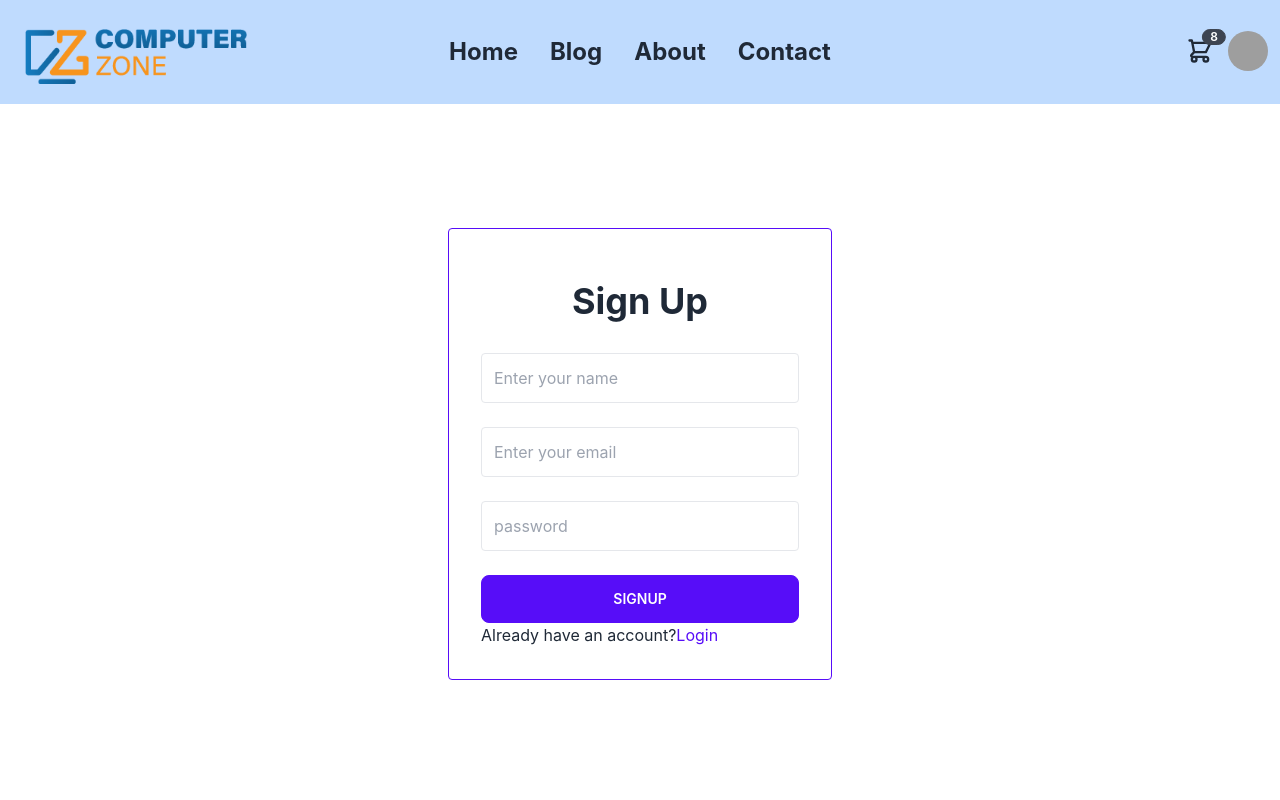
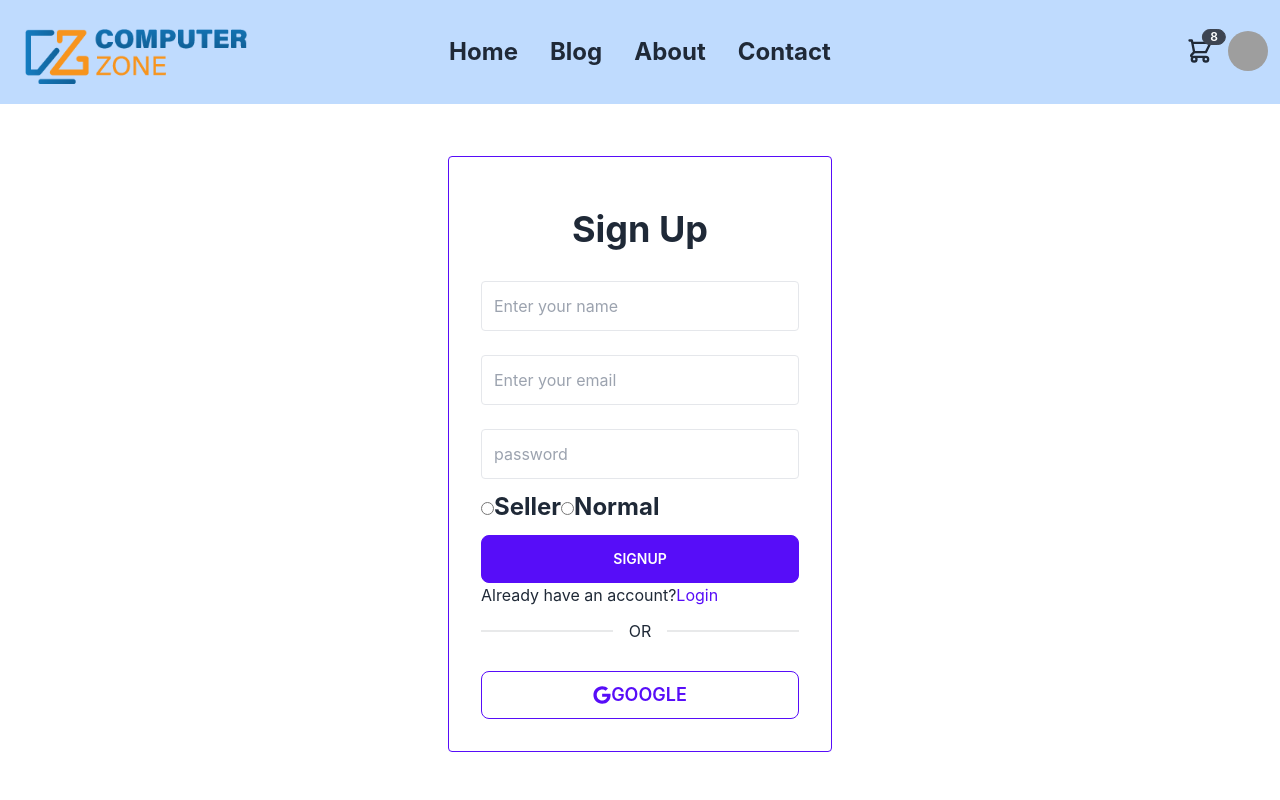
Before and after one commit to sauravmondal24/computer-zone-client, a React (Create React App) app: page /signup in a window 1280 px wide. Shown: the top 800 px of the page. Built offline with nearby package versions, Linux system fonts and the light colour scheme; grey boxes are pictures that could not be loaded.

Commit message:
Firebase sign up system setup

```diff
--- a/src/Auth/Login/Login.js
+++ b/src/Auth/Login/Login.js
@@ -1,20 +1,32 @@
-import React, { useState } from 'react';
+import React, { useContext, useState } from 'react';
 import { useForm } from 'react-hook-form';
 import { FaGoogle } from 'react-icons/fa';
 import { Link } from 'react-router-dom';
+import { AuthContext } from '../../Context/AuthProvider';
 
 const Login = () => {
 	const { register, handleSubmit } = useForm();
-	// const [data, setData] = useState('');
+	const [loginError, setLoginError] = useState('');
+	const { logIn } = useContext(AuthContext);
 
 	const handleLogin = (data) => {
 		console.log(data);
+		setLoginError('');
+		logIn(data.email, data.password)
+			.then((result) => {
+				const user = result.user;
+				console.log(user);
+			})
+			.catch((error) => {
+				console.log(error.message);
+				setLoginError(error.message);
+			});
 	};
 
 	return (
 		<div>
 			<div className="h-[700px] w-96 m-auto flex justify-center items-center">
-				<div className="border p-8 border-primary rounded">
+				<div className="border py-8 px-4 border-primary rounded shadow shadow-xl">
 					<h1 className="text-4xl font-bold text-center py-5">Login</h1>
 					<form onSubmit={handleSubmit(handleLogin)}>
 						<input
@@ -24,12 +36,14 @@ const Login = () => {
 						/>
 						<input
 							{...register('password')}
+							type="password"
 							placeholder="password"
 							className="w-full border my-3 p-3 rounded"
 						/>
 						<Link className="text-primary">Forget password</Link>
 
 						<button className="btn w-full btn-primary mt-3">Login</button>
+						<p className="text-red-500">{loginError}</p>
 
 						<p>
 							Don't have an account?
--- a/src/Auth/SignUp/SignUp.js
+++ b/src/Auth/SignUp/SignUp.js
@@ -1,11 +1,23 @@
-import React from 'react';
+import React, { useContext } from 'react';
 import { useForm } from 'react-hook-form';
 import { Link } from 'react-router-dom';
+import { FaGoogle } from 'react-icons/fa';
+import { AuthContext } from '../../Context/AuthProvider';
 
 const SignUp = () => {
 	const { register, handleSubmit } = useForm();
+
+	const { createUser } = useContext(AuthContext);
+
 	const handleSignUp = (data) => {
 		console.log(data);
+
+		createUser(data.email, data.password)
+			.then((result) => {
+				const user = result.user;
+				console.log(user);
+			})
+			.catch((error) => console.error(error));
 	};
 	return (
 		<div>
@@ -17,17 +29,40 @@ const SignUp = () => {
 							{...register('name')}
 							placeholder="Enter your name"
 							className="w-full border p-3 my-3 rounded"
+							required
 						/>
 						<input
 							{...register('email')}
 							placeholder="Enter your email"
 							className="w-full border p-3 my-3 rounded"
+							required
 						/>
 						<input
 							{...register('password')}
+							type="password"
 							placeholder="password"
 							className="w-full border my-3 p-3 rounded"
+							required
 						/>
+
+						<label className="text-2xl font-bold">
+							<input
+								{...register('accountType')}
+								type="radio"
+								value="seller"
+								required
+							/>
+							Seller
+						</label>
+						<label className="text-2xl font-bold">
+							<input
+								{...register('accountType')}
+								type="radio"
+								value="normal"
+								required
+							/>
+							Normal
+						</label>
 
 						<button className="btn w-full btn-primary mt-3">SignUp</button>
 
@@ -38,6 +73,15 @@ const SignUp = () => {
 							</Link>
 						</p>
 					</form>
+					<div>
+						<div className="divider">OR</div>
+					</div>
+
+					<div>
+						<button className="btn w-full btn-outline text-lg btn-primary mt-4">
+							<FaGoogle></FaGoogle> GOOGLE
+						</button>
+					</div>
 				</div>
 			</div>
 		</div>
--- /dev/null
+++ b/src/Context/AuthProvider.js
@@ -0,0 +1,32 @@
+import React, { createContext } from 'react';
+import app from '../Firebase/Firebase.init';
+import {
+	createUserWithEmailAndPassword,
+	getAuth,
+	signInWithEmailAndPassword,
+	signOut
+} from 'firebase/auth';
+
+export const AuthContext = createContext();
+
+const auth = getAuth(app);
+const AuthProvider = ({ children }) => {
+	const createUser = (email, password) => {
+		return createUserWithEmailAndPassword(auth, email, password);
+	};
+
+	const logIn = (email, password) => {
+		return signInWithEmailAndPassword(auth, email, password);
+	};
+
+	const logOut = () => {
+		return signOut(auth);
+	};
+
+	const authInfo = { createUser, logIn, logOut };
+	return (
+		<AuthContext.Provider value={authInfo}>{children}</AuthContext.Provider>
+	);
+};
+
+export default AuthProvider;
--- a/src/index.js
+++ b/src/index.js
@@ -3,11 +3,14 @@ import ReactDOM from 'react-dom/client';
 import './index.css';
 import App from './App';
 import reportWebVitals from './reportWebVitals';
+import AuthProvider from './Context/AuthProvider';
 
 const root = ReactDOM.createRoot(document.getElementById('root'));
 root.render(
 	<React.StrictMode>
-		<App />
+		<AuthProvider>
+			<App />
+		</AuthProvider>
 	</React.StrictMode>
 );
 
```
